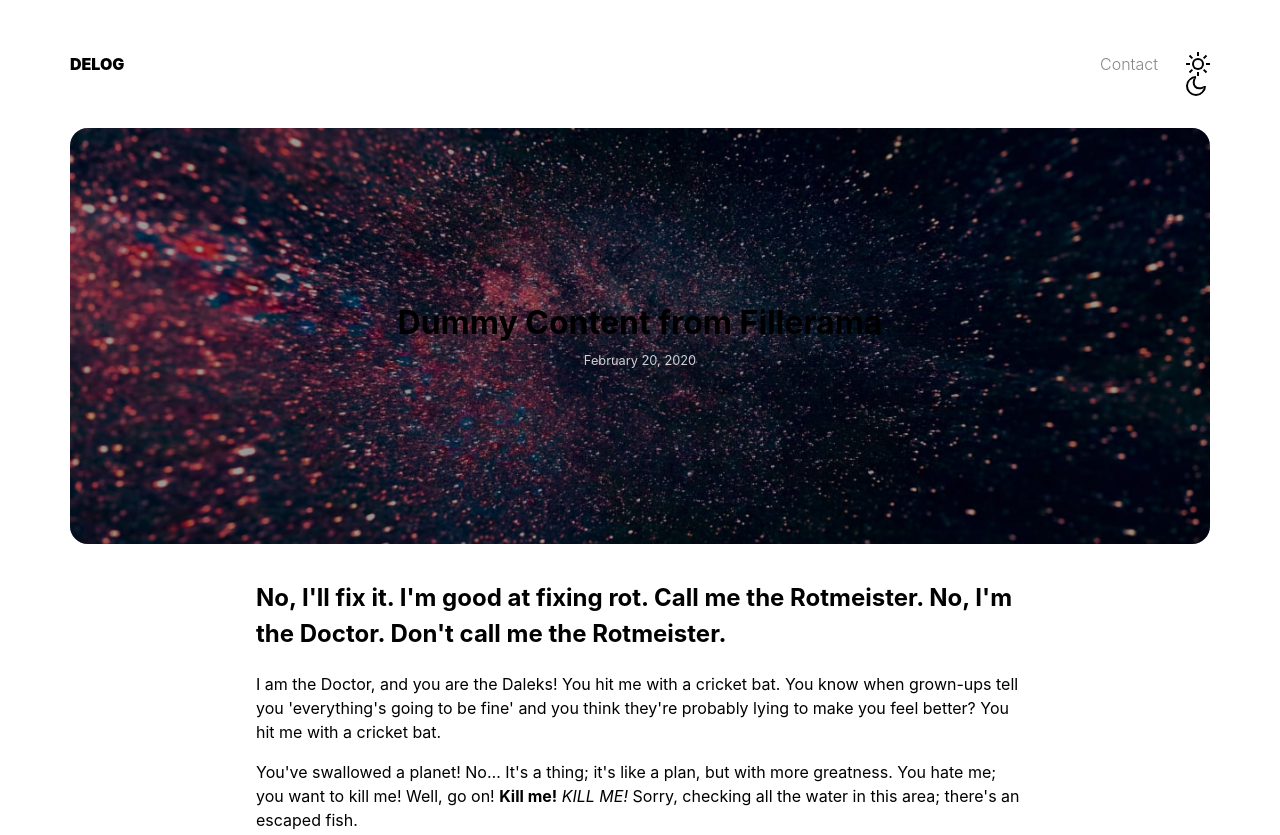
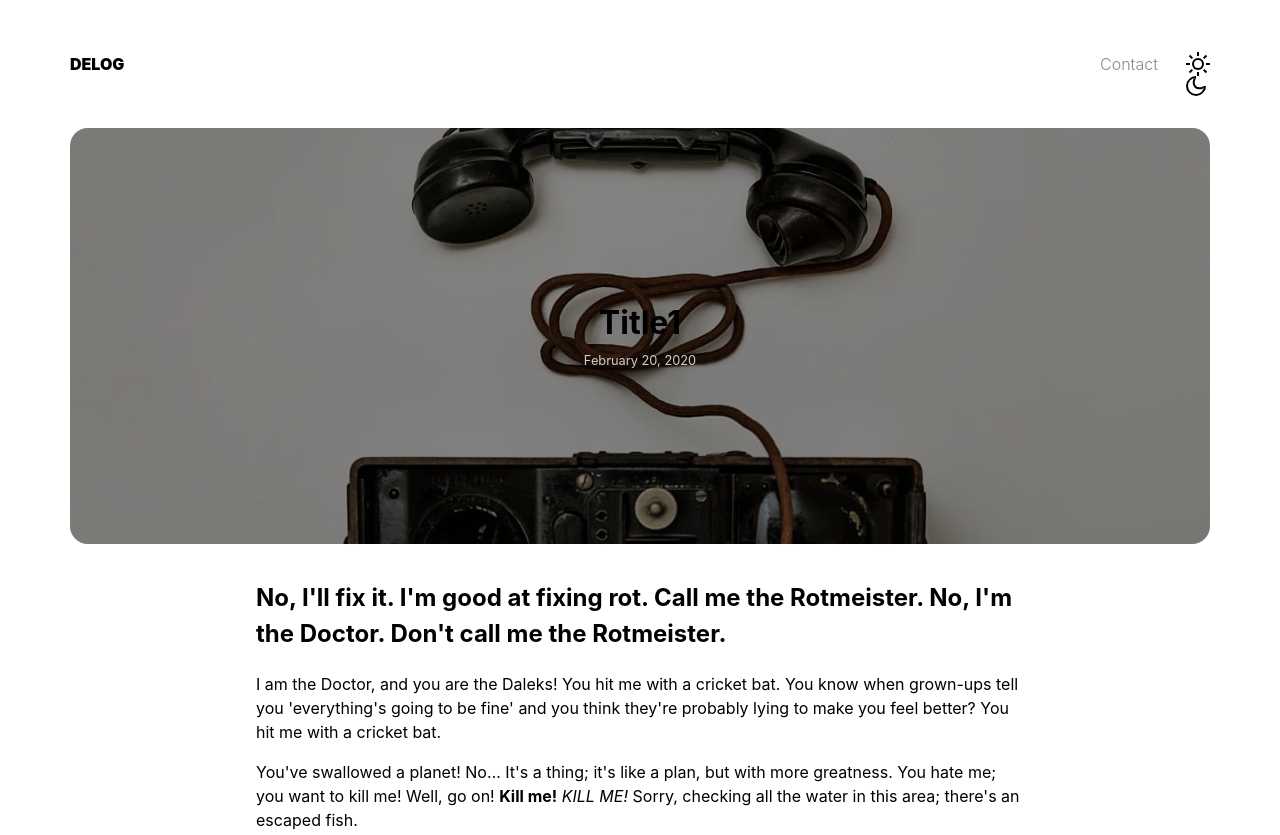
Before and after one commit to fahadsaleemfd/gatstarter, a Gatsby site: page /fillerama in a window 1280 px wide. Shown: the top 835 px of the page. Built offline with nearby package versions, Linux system fonts and the light colour scheme; Gatsby itself is replaced by a stand-in of ours.

Commit message:
Update Blog “2020-02-20-fillerama”

```diff
--- a/_data/blog/2020-02-20-fillerama.md
+++ b/_data/blog/2020-02-20-fillerama.md
@@ -2,8 +2,8 @@
 template: BlogPost
 path: /fillerama
 date: 2020-02-20T14:59:36.571Z
-title: Dummy Content from Fillerama
-thumbnail: /assets/image-5.jpg
+title: Title1
+thumbnail: /assets/image-7.jpg
 ---
 # No, I'll fix it. I'm good at fixing rot. Call me the Rotmeister. No, I'm the Doctor. Don't call me the Rotmeister.
 
```
